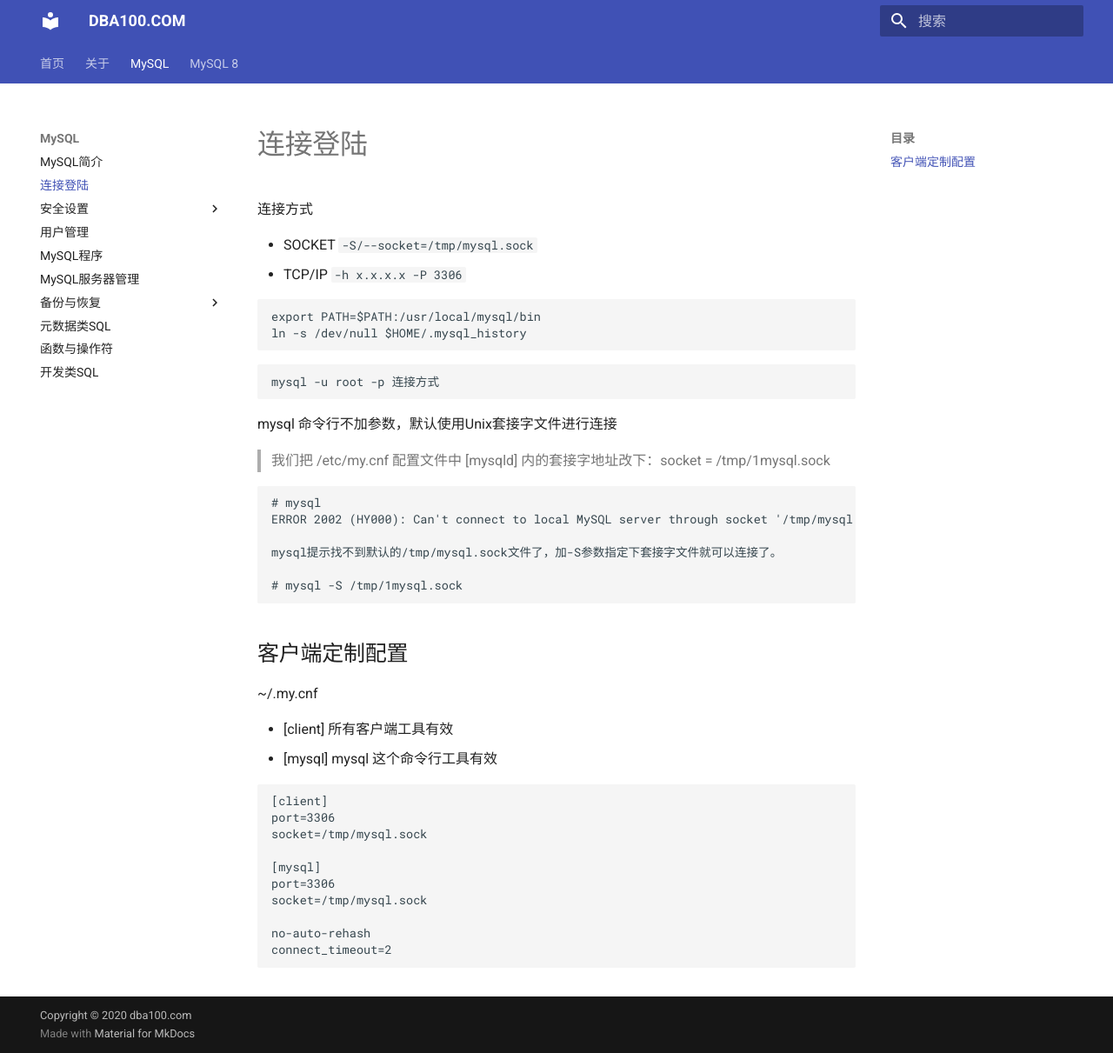
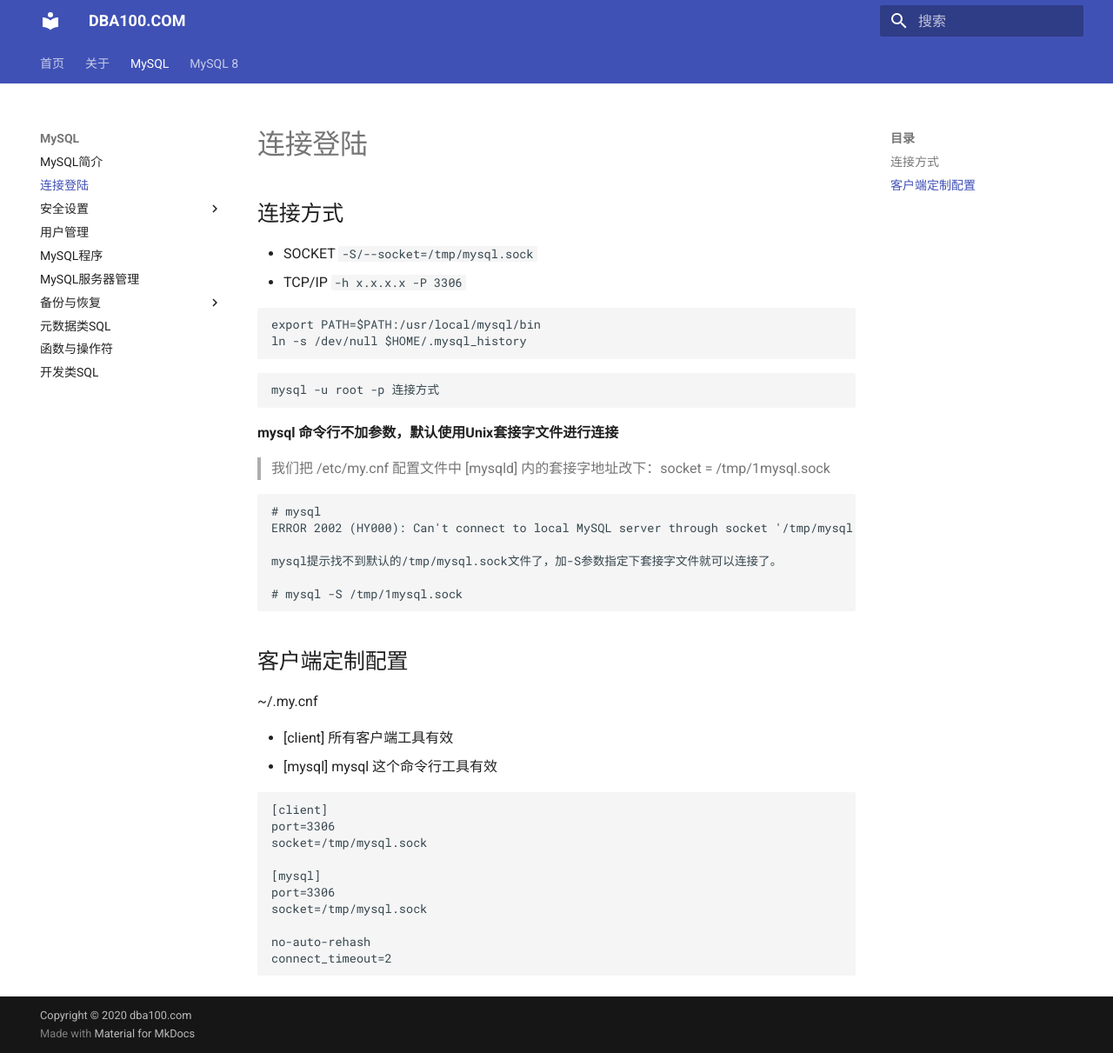
Before and after one commit to duliang123/dba100, an MkDocs documentation site: the page built from docs/mysql/programs-client/mysql.md, in a window 1280 px wide and 1211 px high. Shown: the whole window at 87% size. Built offline with MkDocs 1.6.1 and Material for MkDocs 9.7.7, drawn with Linux system fonts in a browser that asks for light colours.

Commit message:
Update mysql.md

````diff
--- a/docs/mysql/programs-client/mysql.md
+++ b/docs/mysql/programs-client/mysql.md
@@ -1,6 +1,6 @@
 # 连接登陆
 
-连接方式
+## 连接方式
 
 * SOCKET `-S/--socket=/tmp/mysql.sock`
 * TCP/IP `-h x.x.x.x -P 3306`
@@ -14,7 +14,7 @@ ln -s /dev/null $HOME/.mysql_history
 mysql -u root -p 连接方式
 ```
 
-mysql 命令行不加参数，默认使用Unix套接字文件进行连接
+**mysql 命令行不加参数，默认使用Unix套接字文件进行连接**
 
 > 我们把 /etc/my.cnf 配置文件中 [mysqld] 内的套接字地址改下：socket = /tmp/1mysql.sock
 
````
